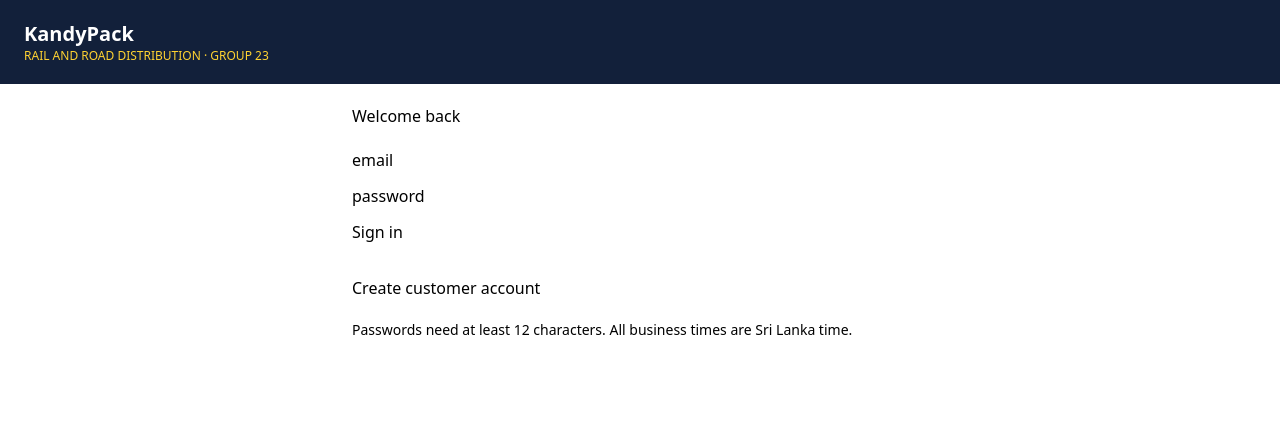
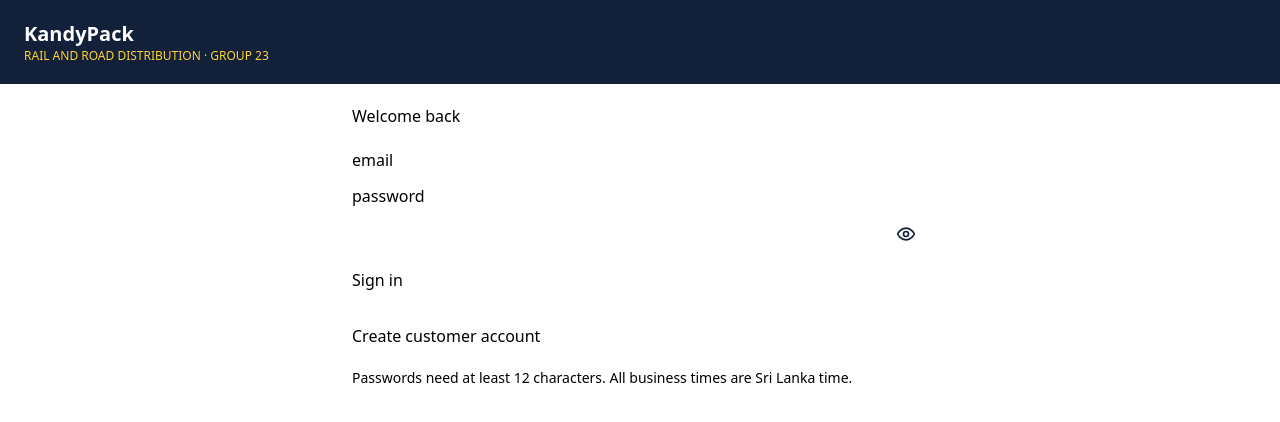
Before and after one commit to thanujan33/kandypack-group23, a React (Vite) app in the folder frontend/: page / in a window 1280 px wide. Shown: the top 422 px of the page. Built offline with nearby package versions, Linux system fonts and the light colour scheme.

Commit message:
feat(auth): add show-hide password toggle

```diff
--- /dev/null
+++ b/frontend/src/components/PasswordInput.jsx
@@ -0,0 +1,30 @@
+import React, {useId,useState} from 'react';
+
+export default function PasswordInput({label='Password',id,className='',...props}) {
+  const generatedId=useId();
+  const inputId=id || generatedId;
+  const [visible,setVisible]=useState(false);
+  const toggleLabel=visible?'Hide password':'Show password';
+  return <div>
+    <label htmlFor={inputId}>{label}</label>
+    <div className="relative mt-1">
+      <input {...props} id={inputId} type={visible?'text':'password'}
+        className={`mt-0 min-h-11 pr-14 ${className}`}/>
+      <button type="button" aria-label={toggleLabel} title={toggleLabel}
+        aria-controls={inputId} disabled={props.disabled}
+        className="absolute inset-y-0 right-0 flex w-11 items-center justify-center rounded-md bg-transparent p-0 text-[#12203A] hover:bg-orange-100 focus-visible:outline-2 focus-visible:outline-offset-2 focus-visible:outline-orange-500"
+        onClick={()=>setVisible(value=>!value)}>
+        <svg width="20" height="20" viewBox="0 0 24 24" fill="none"
+          stroke="currentColor" strokeWidth="2" strokeLinecap="round" strokeLinejoin="round"
+          aria-hidden="true" focusable="false">
+          {visible?<>
+            <path d="m3 3 18 18M10.6 10.6a2 2 0 0 0 2.8 2.8M9.9 5.2A10.8 10.8 0 0 1 12 5c7 0 10 7 10 7a17.9 17.9 0 0 1-3.1 4.2M6.5 6.5C3.5 8.5 2 12 2 12s3 7 10 7a10.6 10.6 0 0 0 5.5-1.5"/>
+          </>:<>
+            <path d="M2 12s3-7 10-7 10 7 10 7-3 7-10 7S2 12 2 12Z"/>
+            <circle cx="12" cy="12" r="3"/>
+          </>}
+        </svg>
+      </button>
+    </div>
+  </div>;
+}
--- a/frontend/src/components/UI.jsx
+++ b/frontend/src/components/UI.jsx
@@ -1,4 +1,5 @@
 import React, {useState} from 'react';
+import PasswordInput from './PasswordInput';
 export function Table({rows}) {
   if(!rows?.length) return <p className="p-4 text-stone-500">No records yet.</p>;
   const keys=Object.keys(rows[0]);
@@ -19,7 +20,10 @@ export function Form({fields,onSubmit,button='Save'}) {
     try {const result=await onSubmit(b); setMessage(result?.message||'Saved');}
     catch(err){setMessage(err.message);} finally {setBusy(false);}
   }}>
-    <div className="grid gap-3 md:grid-cols-2">{fields.map(f=><label key={f.name}>
+    <div className="grid gap-3 md:grid-cols-2">{fields.map(f=>f.type==='password'?
+      <PasswordInput key={f.name} name={f.name} label={f.label || f.name.replaceAll('_',' ')}
+        defaultValue={f.value} required={!f.optional} min={f.min} max={f.max}
+        step={f.step} placeholder={f.placeholder}/>:<label key={f.name}>
       {f.label || f.name.replaceAll('_',' ')}
       {f.options?<select name={f.name} required defaultValue="">
         <option value="" disabled>Choose…</option>
```
